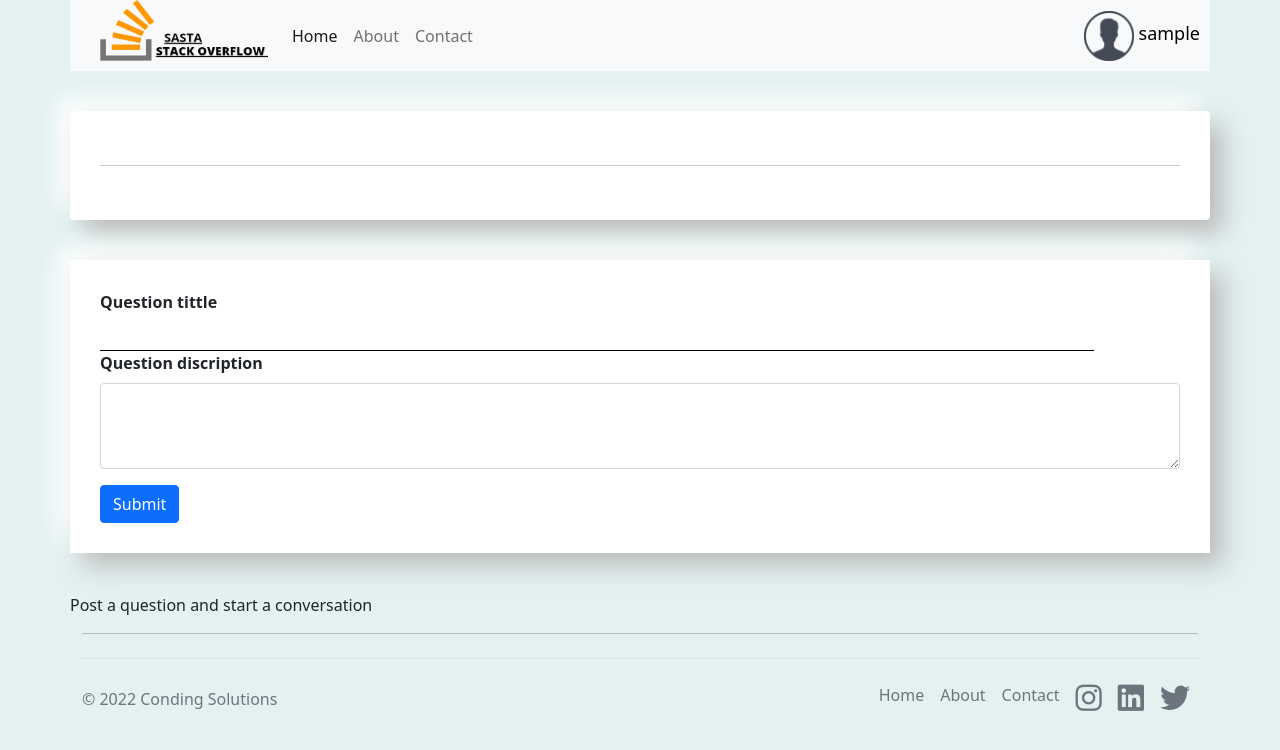
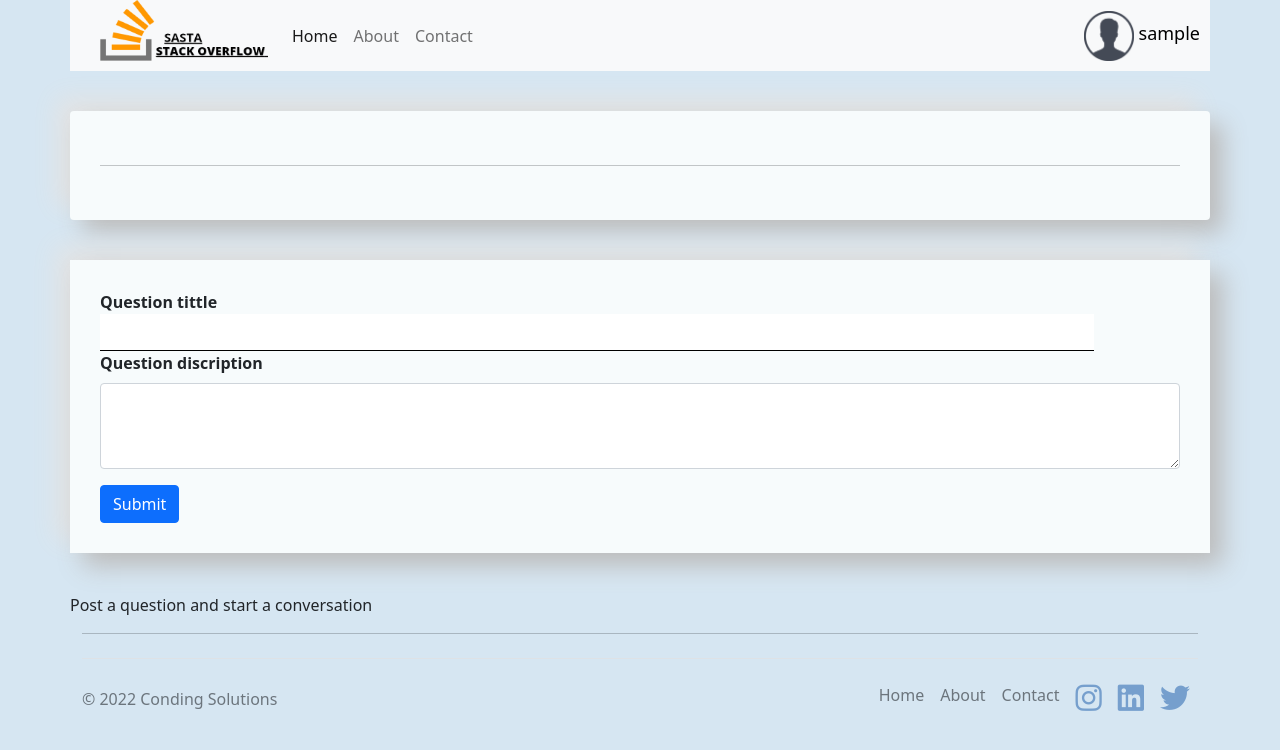
Before and after one commit to YashMulik2005/forum, a PHP site: page /question.php?cat_id=1 in a window 1280 px wide. Shown: the top 750 px of the page. Run offline with PHP 8.4, Linux system fonts and the light colour scheme; the visitor is signed in with stand-in values (Sample User, id 1); data that the repository does not hold is empty.

Commit message:
color change

```diff
--- a/footer.php
+++ b/footer.php
@@ -13,6 +13,7 @@
     <style>
       .icon1{
         font-size: 30px;
+        color: #769FCD;
       }
     </style>
 <body>
--- a/home.css
+++ b/home.css
@@ -13,6 +13,8 @@
 
 .btn {
     margin-right: 10px;
+    background-color: #B9D7EA;
+    color: black;
 }
 
 .logo {
--- a/login.php
+++ b/login.php
@@ -42,7 +42,7 @@
             font-size: 30px;
             margin: 10px;
             margin-top: 0px;
-            color: #2667ff;
+            color: #769FCD;
         }
         .text{
             margin: auto;
--- a/question.php
+++ b/question.php
@@ -13,31 +13,31 @@
     <style>
 
     body{
-        background-color:#e3f1f1 !important;
+        background-color:#D6E6F2 !important;
         margin: 0px 70px !important;
     }
     .jumbotron {
 
         /* background: rgba(243, 245, 247, 0.3)!important; */
         padding: 30px;
-        background-color:white;
+        background-color:#F7FBFC;
         border-radius: 4px;
         margin: 40px 0px;
         box-shadow: 13px 13px 24px #bcbcbc,
-                -13px -13px 24px #ffffff;
+                -13px -13px 24px #e3e3e3;
 
     }
 
    .main{
         padding: 30px;
-        background-color: white;
+        background-color: #F7FBFC;
         margin: 40px 0px;
         box-shadow: 13px 13px 24px #bcbcbc,
-                -13px -13px 24px #ffffff;
+                -13px -13px 24px #e3e3e3;
 
    }
 
-    .form_p {
+    .qdiv i{
 
     }
 
@@ -51,9 +51,9 @@
         width: 100%;
         border-radius: 3px;
         margin: 28px 0px;
-        background-color: white;
+        background-color: #F7FBFC;
         box-shadow: 13px 13px 24px #bcbcbc,
-                -13px -13px 24px #ffffff;
+                -13px -13px 24px #e3e3e3;
     }
     .img{
         width: 13%;
@@ -98,6 +98,10 @@
     .user{
         width: 15%;
     }
+    .qdivicon{
+        position: relative;
+    }
+
     @media(max-width:900px) {
         body{
             margin: 0px 15px !important;
@@ -200,6 +204,12 @@
                 <hr>
               <a href="answres.php?qus_id='. $que_id .' "><h3>'. $tittle .'</h3></a>
               <pre>'. $description .'</pre>
+              <hr>
+              <div class="qdivicon">
+                 <i class="icon fa-brands fa-linkedin"></i>
+                <i class="icon fa-brands fa-linkedin"></i>
+                <i class="icon fa-brands fa-linkedin"></i>
+              </div>
             </div>
 
           </div>';
```
